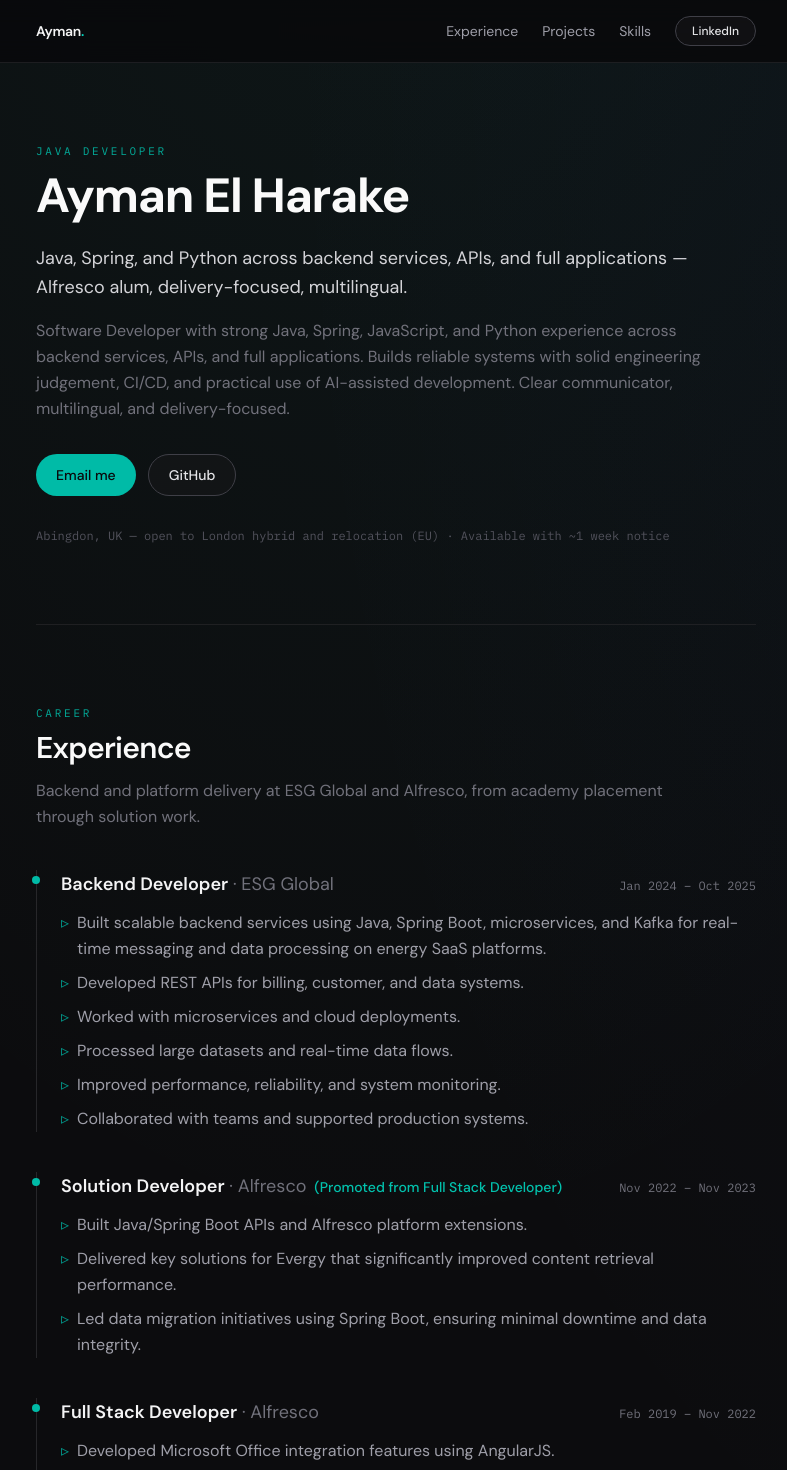
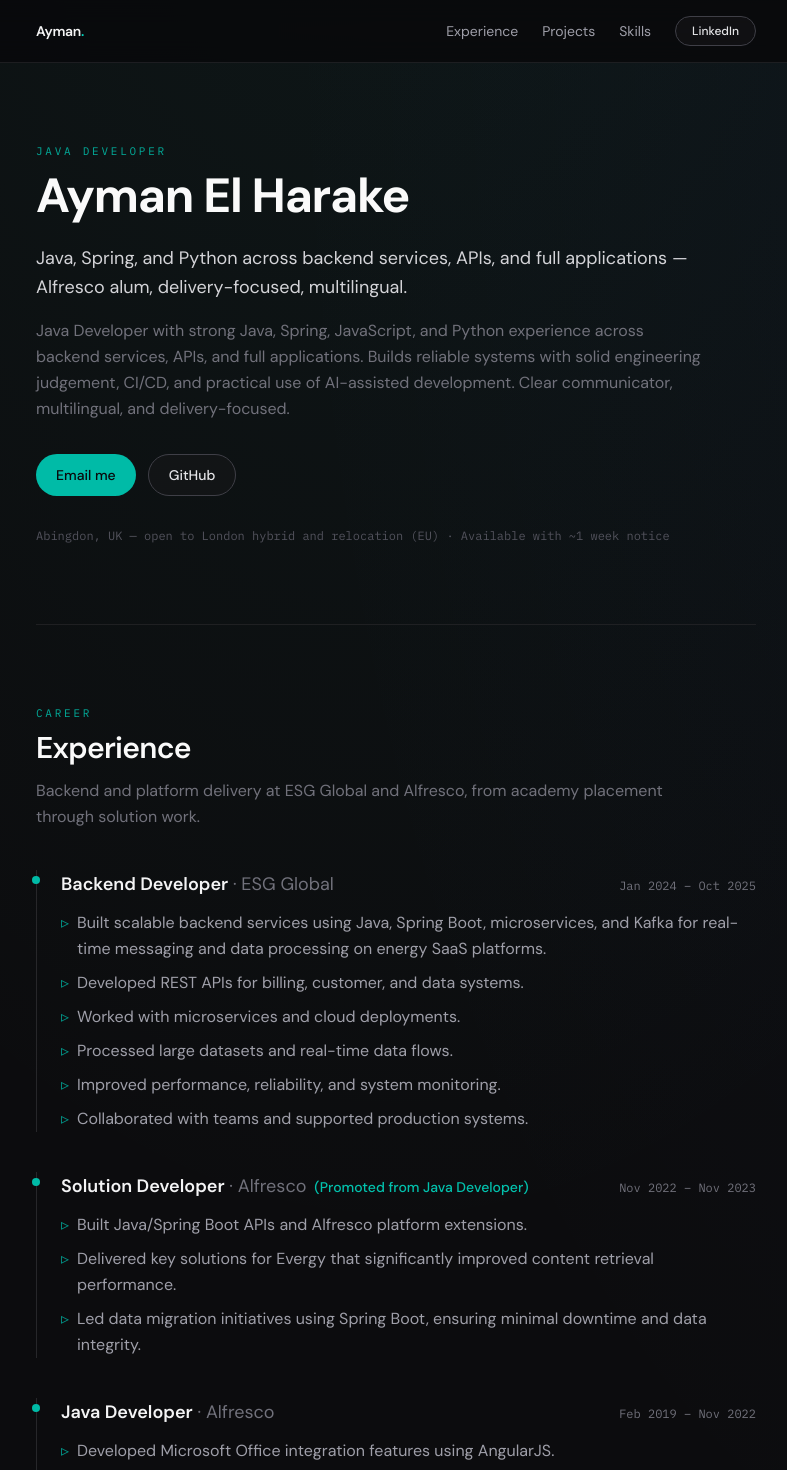
Before and after one commit to aymanthefirst/portfolio, a Next.js app: page /portfolio/ in a window 1280 px wide. Shown: the top 1470 px of the page, without its empty margins (244-1031 px from the left). Built offline with nearby package versions, Linux system fonts and the light colour scheme.

Commit message:
Replace Full Stack and Software Developer labels with Java Developer.
Profile summary, Alfresco role, and promotion note aligned with CV truth.

Co-authored-by: Cursor <cursoragent@cursor.com>

```diff
--- a/src/data/profile.ts
+++ b/src/data/profile.ts
@@ -4,7 +4,7 @@ export const profile = {
   tagline:
     "Java, Spring, and Python across backend services, APIs, and full applications — Alfresco alum, delivery-focused, multilingual.",
   summary:
-    "Software Developer with strong Java, Spring, JavaScript, and Python experience across backend services, APIs, and full applications. Builds reliable systems with solid engineering judgement, CI/CD, and practical use of AI-assisted development. Clear communicator, multilingual, and delivery-focused.",
+    "Java Developer with strong Java, Spring, JavaScript, and Python experience across backend services, APIs, and full applications. Builds reliable systems with solid engineering judgement, CI/CD, and practical use of AI-assisted development. Clear communicator, multilingual, and delivery-focused.",
   email: "harakeayman@gmail.com",
   linkedin: "https://www.linkedin.com/in/aymanharake/",
   github: "https://github.com/aymanthefirst",
@@ -29,7 +29,7 @@ export const profile = {
     {
       role: "Solution Developer",
       company: "Alfresco",
-      note: "Promoted from Full Stack Developer",
+      note: "Promoted from Java Developer",
       start: "Nov 2022",
       end: "Nov 2023",
       bullets: [
@@ -39,7 +39,7 @@ export const profile = {
       ],
     },
     {
-      role: "Full Stack Developer",
+      role: "Java Developer",
       company: "Alfresco",
       start: "Feb 2019",
       end: "Nov 2022",
```
